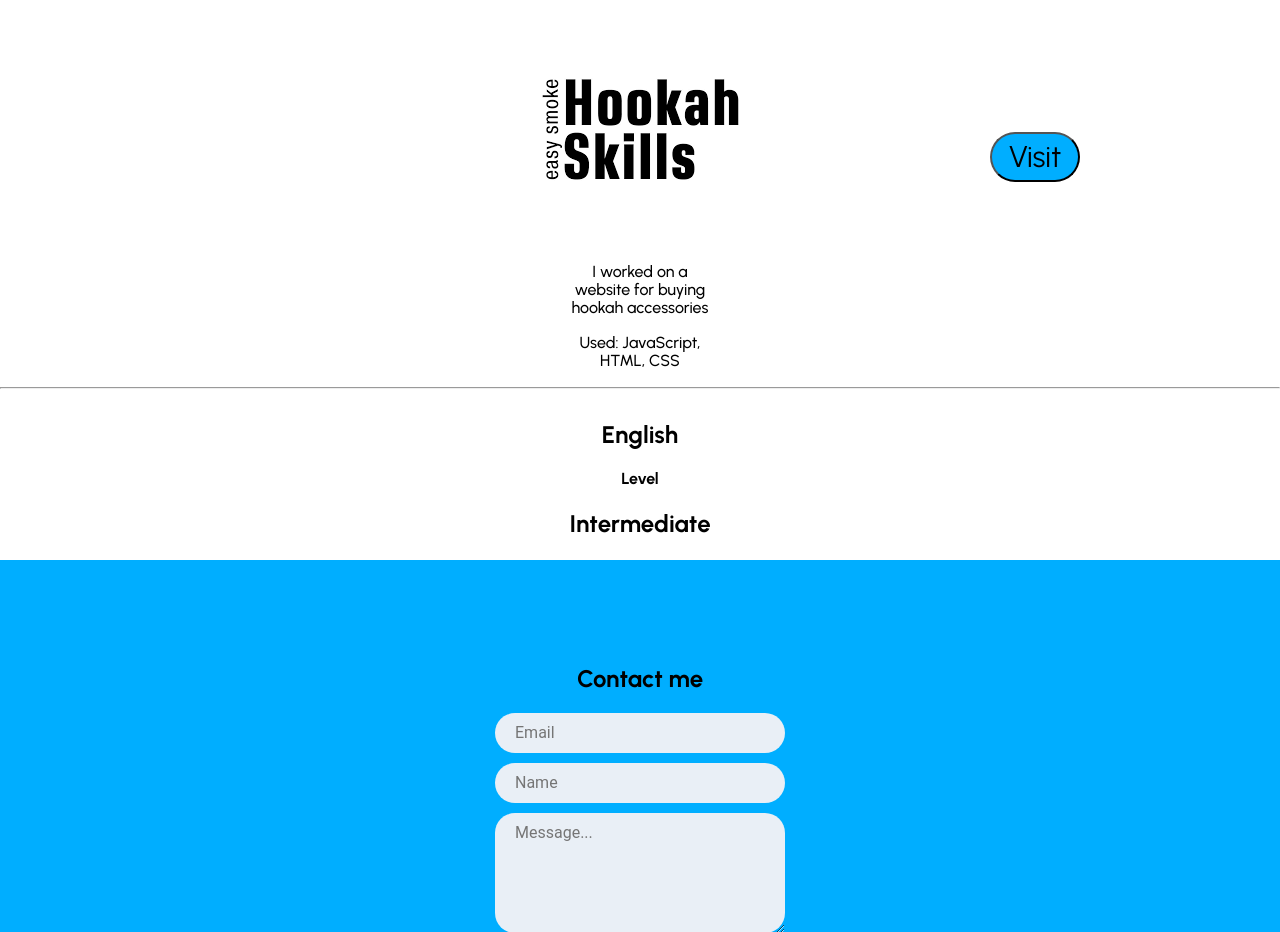
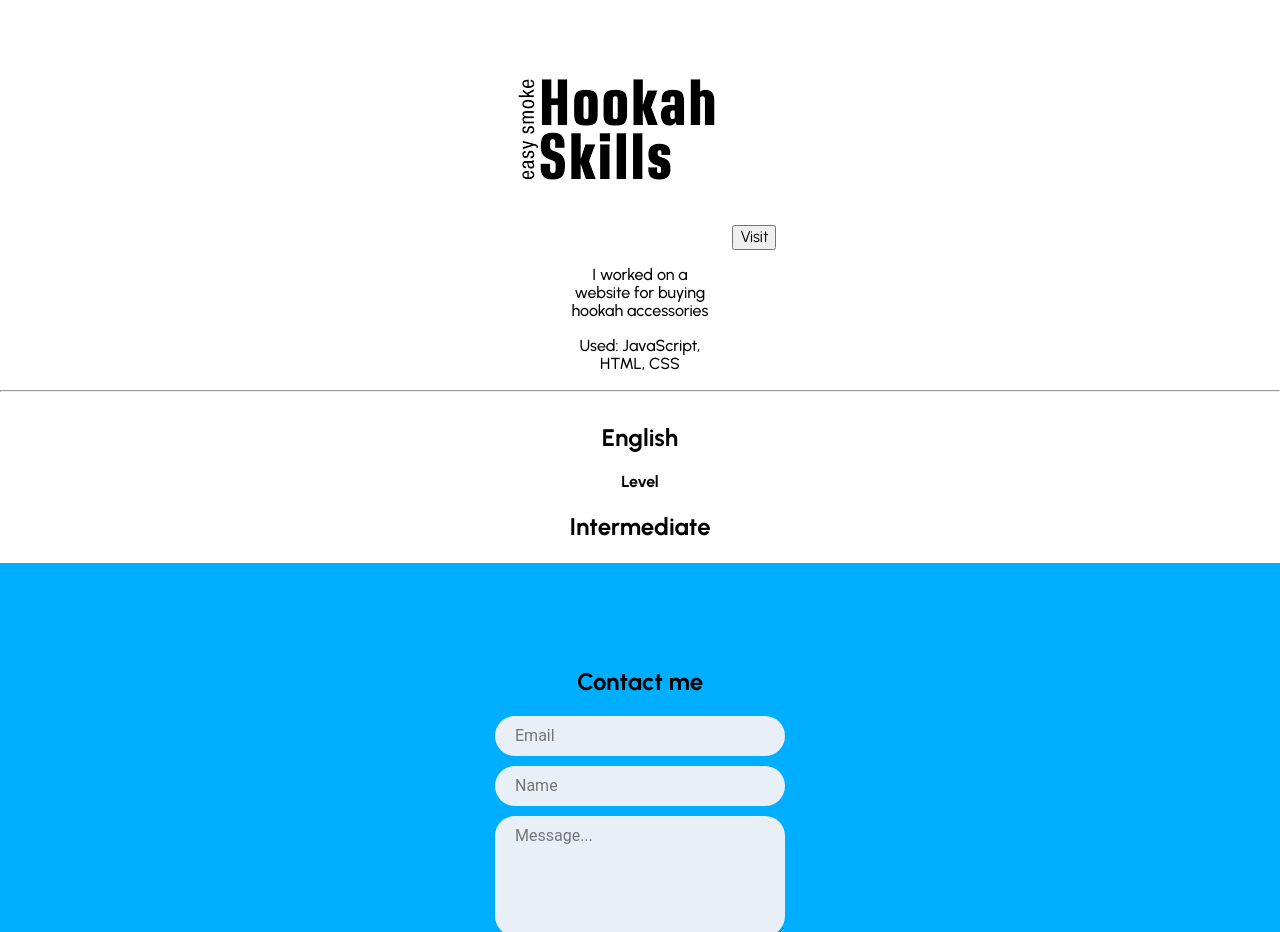
Before and after one commit to Jirafek/rsschool-cv, a plain HTML site: page index.html in a window 1280 px wide. Shown: the part 1866-2798 px from the top of the page. Drawn offline with nearby package versions, Linux system fonts and the light colour scheme.

Commit message:
fix: update btn

```diff
--- a/style.css
+++ b/style.css
@@ -251,17 +251,6 @@ main {
 .work-img-item {
     text-align: center;
 }
-.visit-btn {
-    position: absolute;
-    margin-top: 115px;
-    right: 200px;
-    font-size: 30px;
-    background-color: rgb(0, 174, 255);
-    width: 90px;
-    height: 50px;
-    border-radius: 30px;
-    border-color: black;
-}
 .work-img-item-text {
     font-weight: 500;
 }
```
